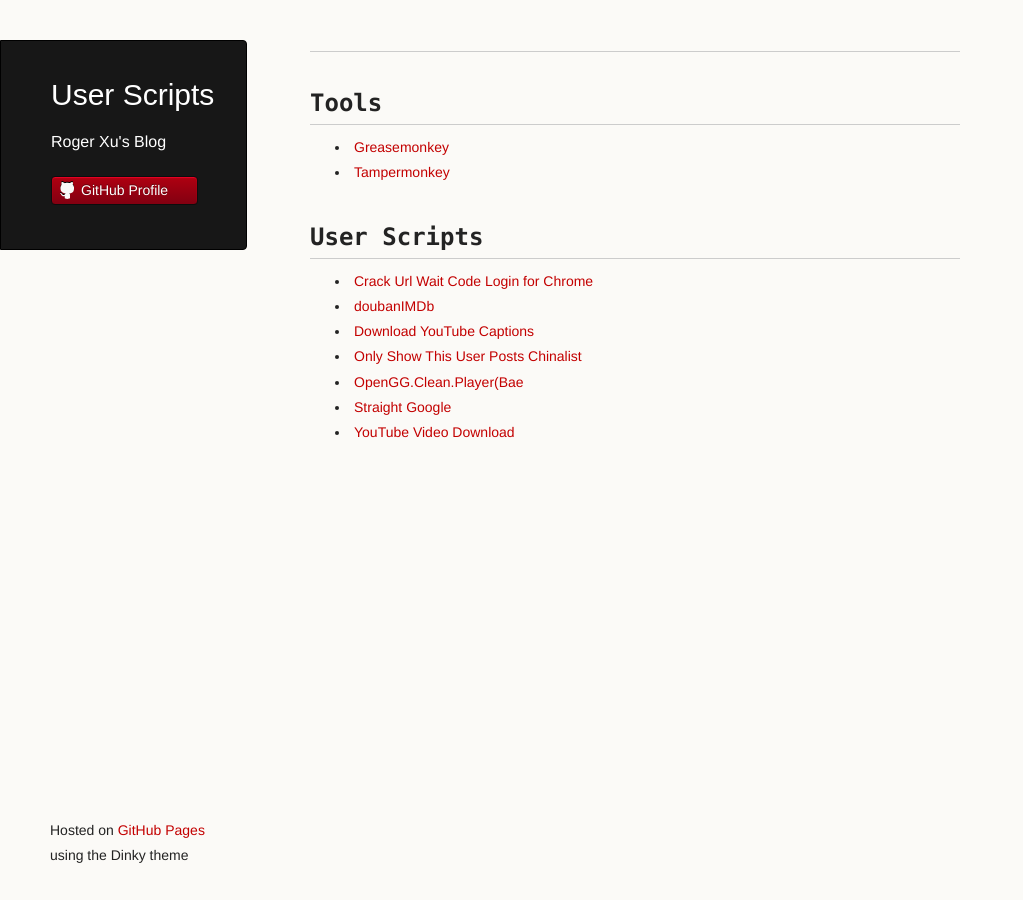
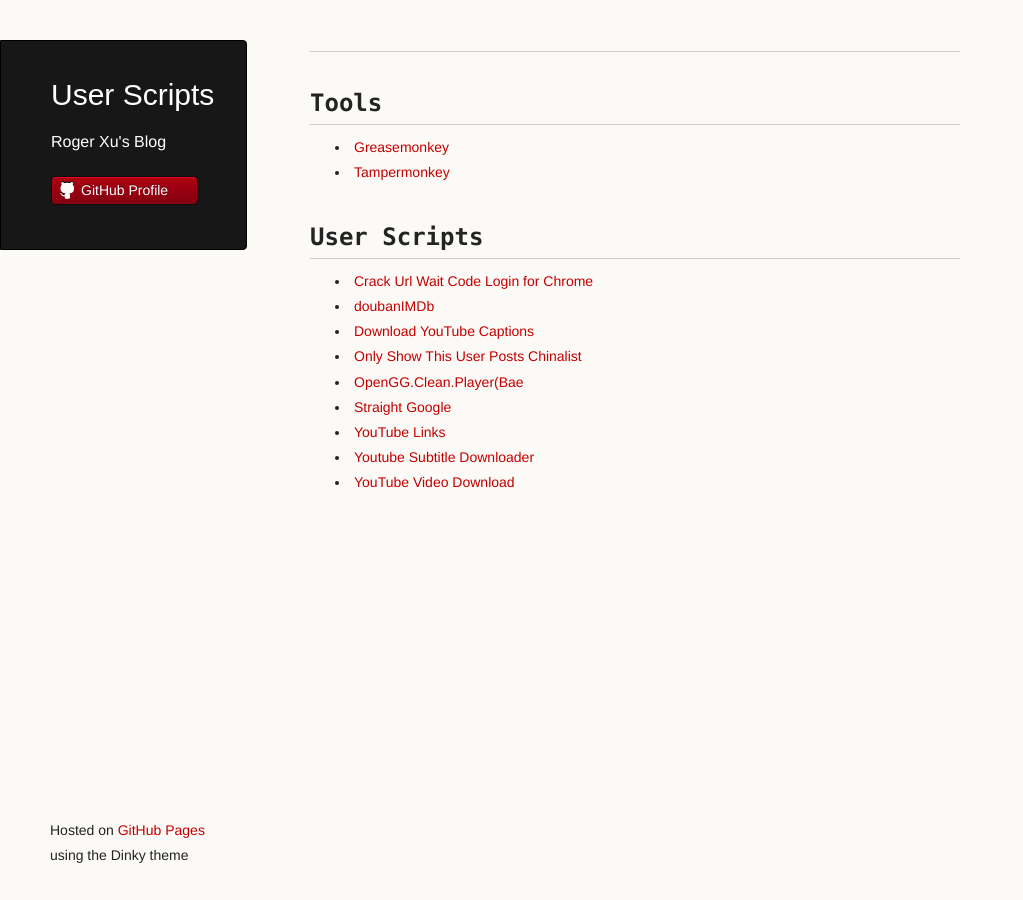
Before and after one commit to rogerxu/rogerxu.github.io, a Jekyll site: the page built from _posts/2013-07-27-user-scripts.md, in a window 1280 px wide. Shown: the whole page, without its empty margins (0-1023 px from the left). Built offline with Jekyll 4.4.1, drawn with Linux system fonts in a browser that asks for light colours.

Commit message:
Add new youtube user scripts.

```diff
--- a/_posts/2013-07-27-user-scripts.md
+++ b/_posts/2013-07-27-user-scripts.md
@@ -16,4 +16,6 @@
 * [Only Show This User Posts Chinalist](http://userscripts.org/scripts/show/137995)
 * [OpenGG.Clean.Player(Bae](http://userscripts.org/scripts/show/162286)
 * [Straight Google](http://userscripts.org/scripts/show/121261)
+* [YouTube Links](http://userscripts.org/scripts/show/110007)
+* [Youtube Subtitle Downloader](http://userscripts.org/scripts/show/170867)
 * [YouTube Video Download](http://userscripts.org/scripts/show/62634)
```
